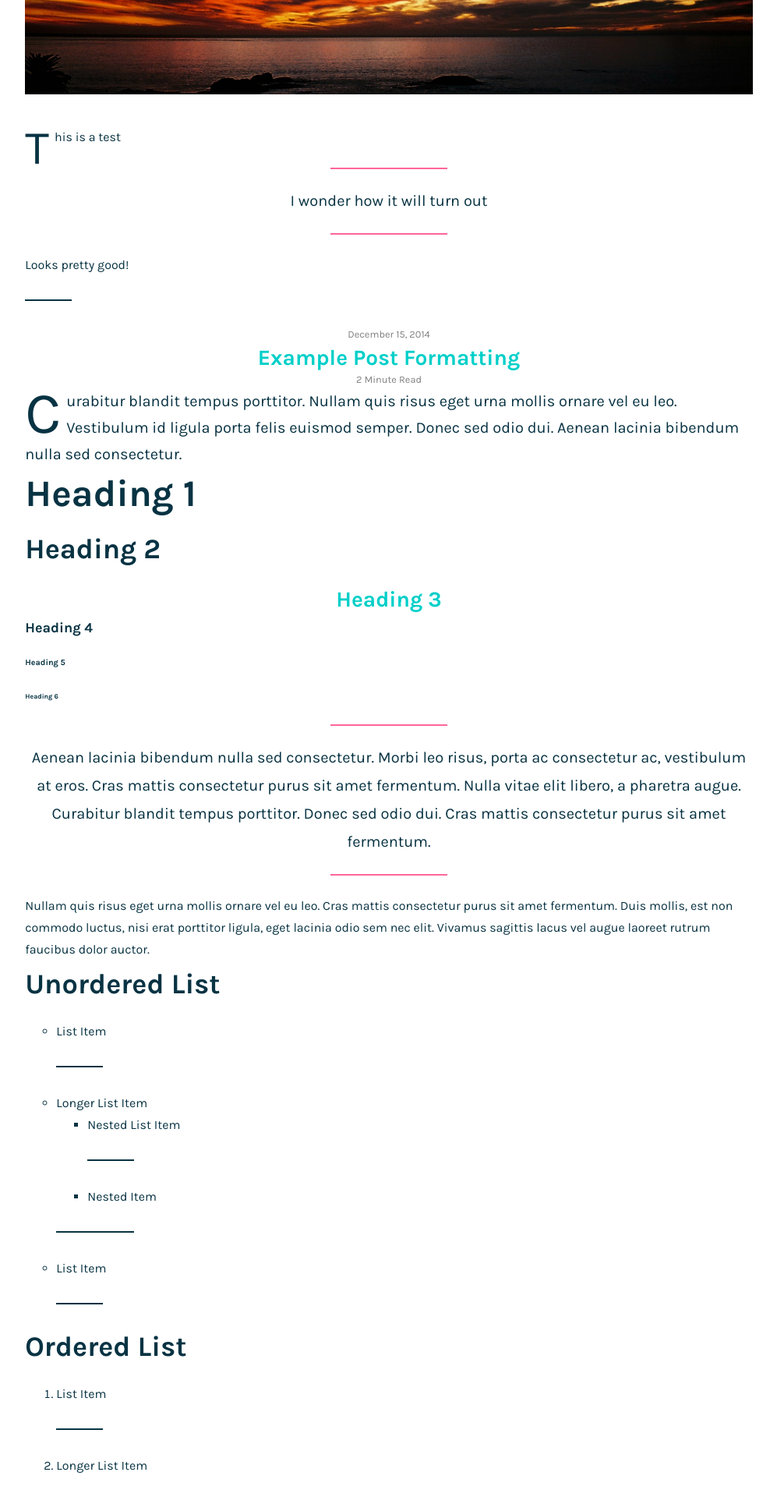
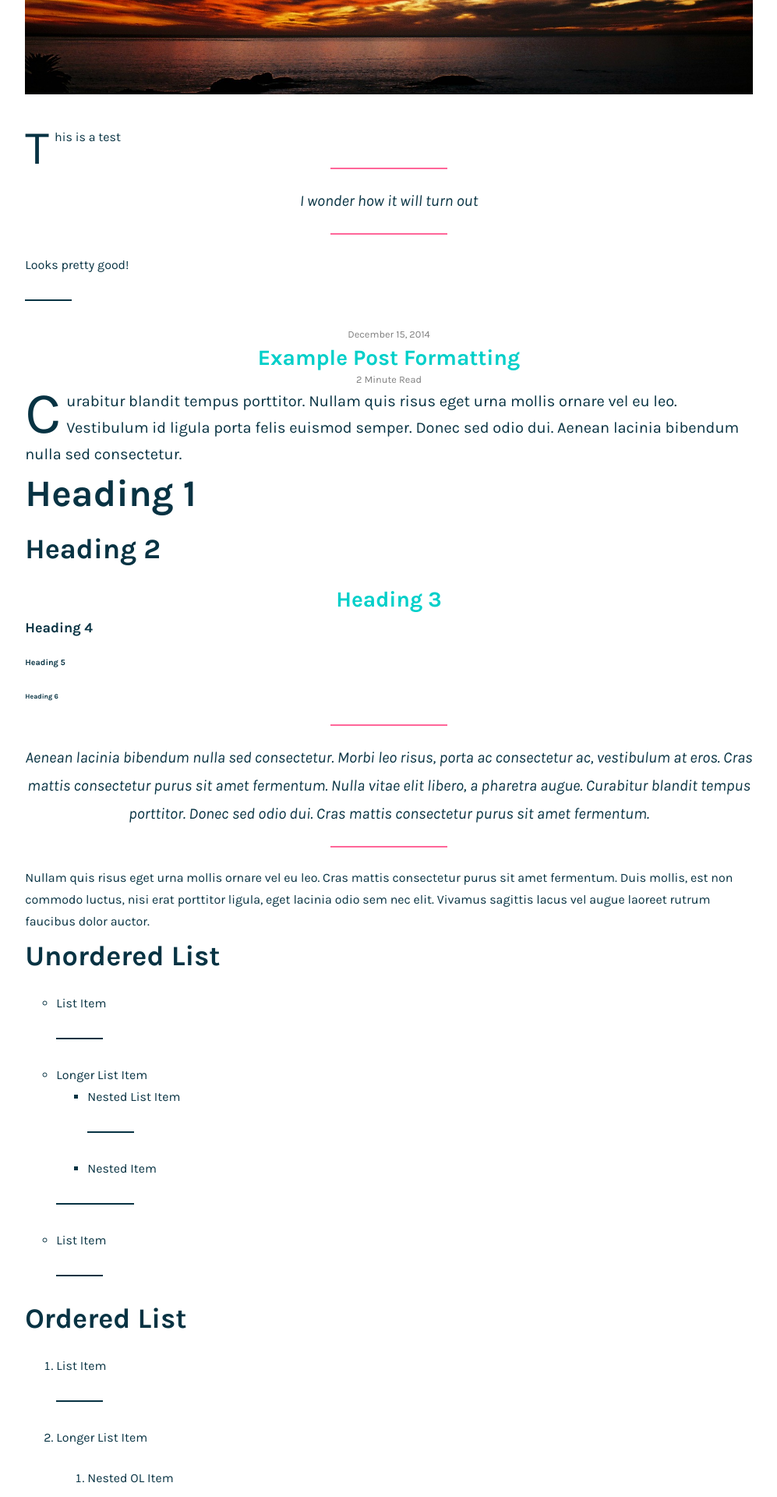
Before and after one commit to mpcousins/cousins, a Jekyll site: the page built from index.html, in a window 1280 px wide. Shown: the part 833-2753 px from the top of the page at 78% size, without its empty margins (141-1138 px from the left). Built offline with Jekyll 4.4.1, drawn with Linux system fonts in a browser that asks for light colours; nearby versions of some CDN libraries; some web fonts are replaced; the list of posts is cut into pages by our own code.

Commit message:
Updated style.css

```diff
--- a/assets/css/style.css
+++ b/assets/css/style.css
@@ -451,7 +451,7 @@
 		line-height:1.8;
 		position:relative;
 		text-align: center;
-		text-transform: italic}
+		font-style: italic}
 .posts blockquote:before
 		{content:"";
 		position:absolute;
```
